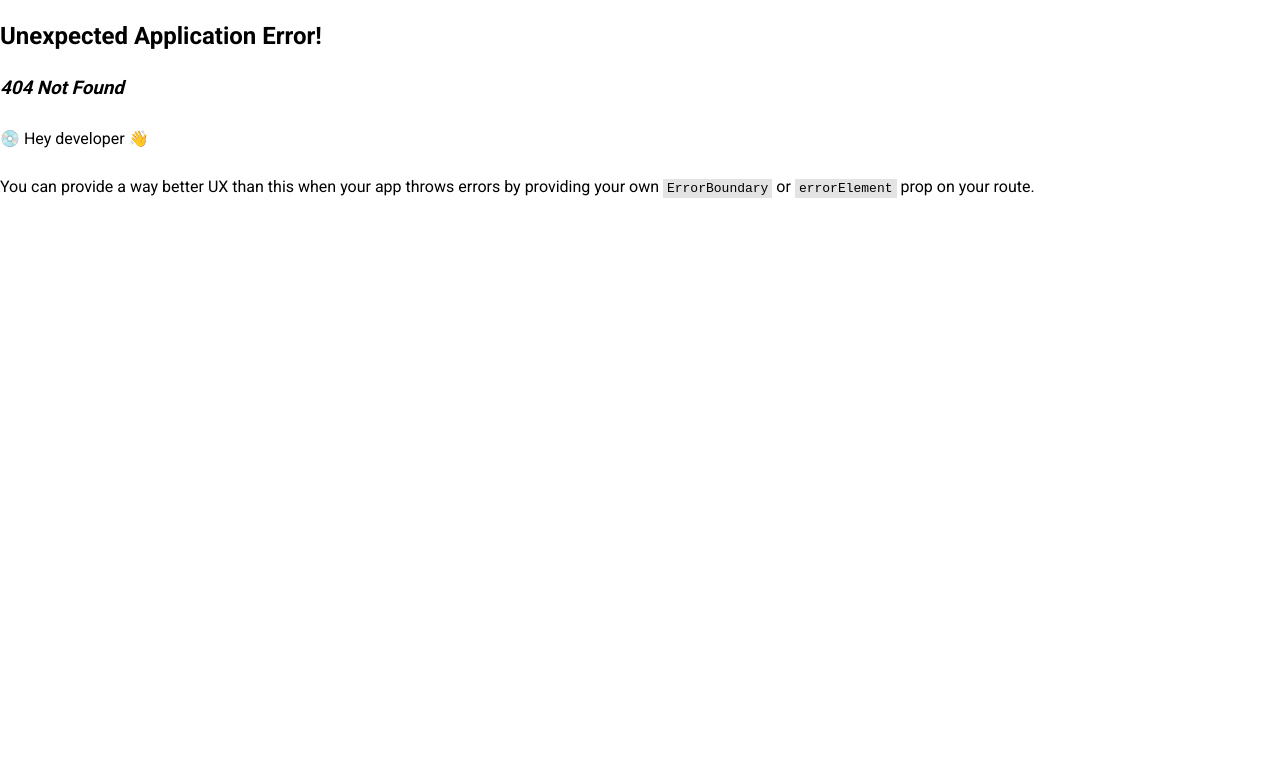
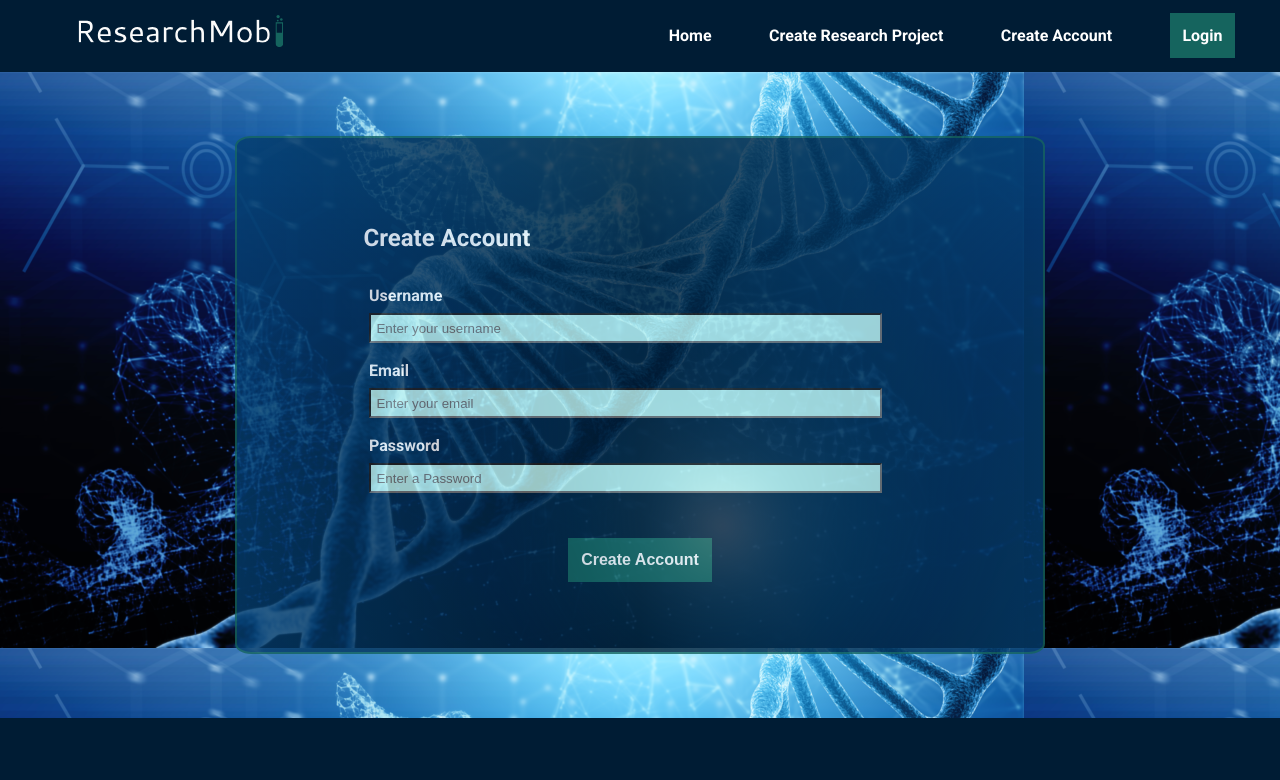
Before and after one commit to EttaLioness/ResearchMob-React, a React (Vite) app: page /register in a window 1280 px wide. Before the commit this address had no page. Shown: the top 780 px of the page. Built offline with nearby package versions, Linux system fonts and the light colour scheme.

Commit message:
Added Create user page with css

```diff
--- a/src/components/CreateProjectForm/createproject.css
+++ b/src/components/CreateProjectForm/createproject.css
@@ -76,6 +76,14 @@ select{
 
 }
 
+.noAccount{
+    display: flex;
+    justify-content: space-around;
+}
+
+.noAccount p{
+    padding-right: 5%;
+}
 
 /*===================Error Messages==============*/
 .errorMessage{
--- /dev/null
+++ b/src/components/CreateUserForm/createUserForm.jsx
@@ -0,0 +1,81 @@
+import React, { useState } from 'react'
+import { useNavigate } from "react-router-dom";
+import '../CreateProjectForm/createproject.css'
+
+function CreateUserForm() {
+    const [credentials, setCredentials] = useState({
+        username: '',
+        email: '',
+        password: '',
+    });
+
+    const navigate = useNavigate();
+
+    const handleChange = (event) => {
+        const { id, value } = event.target;
+        setCredentials((prevCredentials) => ({
+            ...prevCredentials,
+            [id]: value
+        }));
+
+        console.log(event)
+    };
+
+    const handleSubmit = (event) => {
+        event.preventDefault();
+
+        if (
+            credentials.username && credentials.email && credentials.password) {
+            postData().then((response) => {
+            window.localStorage.setItem("credentials", JSON.stringify(response.credentials));
+
+                // window.localStorage.setItem("token", response.token);
+                // ("credentials", response.credentials)
+                console.log(credentials)
+                navigate("/");
+            })
+        }
+    };
+
+    const postData = async () => {
+
+        const response = await fetch(`${import.meta.env.VITE_API_URL}users/`, {
+            method: "post",
+            headers: {
+                "Content-Type": "application/json",
+            },
+            body: JSON.stringify(credentials),
+        })
+        return response.json()
+    }
+
+    return (
+        <section className="formMasterContainer">
+
+
+        <form className="formBox">
+            <div className="innerFormBox">
+
+                <h1>Create Account</h1>
+                <div className='signUpField'>
+                    <label htmlFor='username'>Username</label>
+                    <input type="text" id="username" placeholder="Enter your username" onChange={handleChange}/>
+                </div>
+                <div>
+                    <label htmlFor='email'>Email</label>
+                    <input type="text" id="email" placeholder="Enter your email" onChange={handleChange} />
+                </div>
+                <div >
+                    <label htmlFor='password'>Password</label>
+                    <input type="password" id="password" placeholder="Enter a Password" onChange={handleChange} />
+                </div>
+                <div class="singleButton">
+                    <button type="submit" onClick={handleSubmit} className="createButton">Create Account</button>
+                </div>
+                </div>
+            </form>
+        </section>
+    )
+};
+
+export default CreateUserForm;
--- a/src/components/LoginForm/index.jsx
+++ b/src/components/LoginForm/index.jsx
@@ -1,5 +1,5 @@
 import React, { useState }from "react";
-import { useNavigate }from 'react-router-dom';
+import { useNavigate, Link }from 'react-router-dom';
 //hook that comes with React Router. This will allow us to use the browser’s History API.
 import '../CreateProjectForm/createproject.css'
 
@@ -57,6 +57,9 @@ const postData = async () => {
                     {error && <h1>{error}</h1>}
                 </div>
                 <div className="innerFormBox">
+                <div className="noAccount">
+                <p>Dont have an account?<Link to={'/register'} className="createButton" > Create Account </Link></p>
+                </div>
                     <div>
                         <label htmlFor="username">Username:</label>
                         <input
@@ -78,6 +81,7 @@ const postData = async () => {
                     <button type="submit" onClick={handleSubmit} className="createButton">Login</button>
                 </div>
                 </div>
+
             </form>
 
         </section>
--- a/src/components/MakePledgeForm/index.jsx
+++ b/src/components/MakePledgeForm/index.jsx
@@ -16,8 +16,9 @@ function MakePledgeForm() {
         project: "",
     });
 
-    const handleChange = (event) => {
-        const { id, value } = event.target;
+    const handleChange = (event) => {    //argument is th event that triggered the function
+        const { id, value } = event.target; //destructuring to extract the id and value,
+        //event.target object represents the element that triggered the event, in this case, an input element.
         setPledgeData((prevpledgeData) => ({
             ...prevpledgeData,
             [id]: value,
@@ -33,7 +34,7 @@ function MakePledgeForm() {
         {postData().then((response) => {
             // console.log(response)
             alert("Your Donation was successful")
-            navigate(`/project/${projectId}`);
+            navigate(`/project/${projectId}`); //need to add errors
             })
         };
     }
@@ -104,39 +105,4 @@ function MakePledgeForm() {
     </section>
     )
 };
-//     const handleSubmit = (event) => {
-//         event.preventDefault(); //Dont send anything get, want to add logic
-
-//             postData().then((response) => {
-//                 console.log(response)
-//                 // window.localStorage.setItem("token", response.token)
-//                 navigate(`/project/${response.id}`);
-//             })
-//     }
-//     const postData = async () => {
-//         const token = window.localStorage.getItem("token")
-//         const response = await fetch(`${import.meta.env.VITE_API_URL}projects/`, {
-//             method: "post",
-//             headers: {
-//                 "Content-Type": "application/json",
-//                 "Authorization": `token ${token}`
-//             },
-//             body: JSON.stringify(formData)
-//         })
-//         return response.json();
-
-//     }
-
-//     // console.log(formData)
-
-//     return(
-//         <form>
-//             <div>
-//                 <label htmlFor="title">Project Title:</label>
-//                 <input type="text" id="title" readonly></input>
-//             </div>
-//         </form>
-
-//     )
-// };
 export default MakePledgeForm;
--- a/src/components/Nav/index.jsx
+++ b/src/components/Nav/index.jsx
@@ -38,7 +38,7 @@ function Nav(){
             <ul className="nav-links">
                 <li><Link to="/">Home</Link></li>
                 <li><Link to="/createproject">Create Research Project</Link></li>
-
+                <li><Link to='/register' className='nav-item'>Create Account</Link></li>
                 {isUserSignedIn ? (
                 <li><button onClick={logout} className='loginButton'>Logout</button></li>
 
--- a/src/pages/HomePage.jsx
+++ b/src/pages/HomePage.jsx
@@ -4,8 +4,10 @@ import { Link } from 'react-router-dom';
 import ProjectCard from "../components/ProjectCard";
 import "../components/ProjectCard/projectCard.css"
 
-
-const categories = ["Engineering", "Chemistry","Biology","Mathematics", "Social Sciences", "Economic", "Data Science", "Computer Science", "Ecology","Physics", "Material Science","Earth Science","Education","Paleontology","Medicine", "Neuroscience", "Pschycology", "Anthropology", "Art and Design", "Political Science", "Astrophysics"]
+// Add for category filter
+// const categories = ["Engineering", "Chemistry","Biology","Mathematics", "Social Sciences", "Economic", "Data Science",
+//  "Computer Science", "Ecology","Physics", "Material Science","Earth Science","Education","Paleontology","Medicine",
+//   "Neuroscience", "Pschycology", "Anthropology", "Art and Design", "Political Science", "Astrophysics"]
 
 function HomePage(){
 const [projectList, setProjectList] = useState([]);
@@ -87,8 +89,10 @@ useEffect(() => {
                 <section>
                     <div className="allProjectSection">
                     {projectList.map((projectData, key) => {
+                        // transform your array of data into an array of components
                     if (key < 6)
-                    return <ProjectCard key={key} projectData={projectData} userList={userList}/>
+                    return <ProjectCard key={key} projectData={projectData} userList={userList}/> // Pass data as prop
+                    // Keys let React keep track of each item’s place in the list even if the list changes.
                 })}
                     </div>
                 </section>
--- a/src/pages/ProjectPage.jsx
+++ b/src/pages/ProjectPage.jsx
@@ -62,7 +62,7 @@ useEffect(() => {
                 </section>
                 <section className="projectImgGoalMini goal">
 
-                    <h1>${projectData.total_amount_pledged} Funded</h1>
+                    <h1>${projectData?.total_amount_pledged} Funded</h1>
                     {/* <h2>This project is: {OpenProject}</h2> Needs Editing */}
                     <h2>Goal ${projectData.goal}</h2>
                     <h4>{`${htmlpercentageGoalReached}%`} Goal Reached</h4>
```
Also changed, not shown: src/App.jsx (+6 -1 lines), src/components/ProjectCard/index.jsx (+2 -8 lines).
